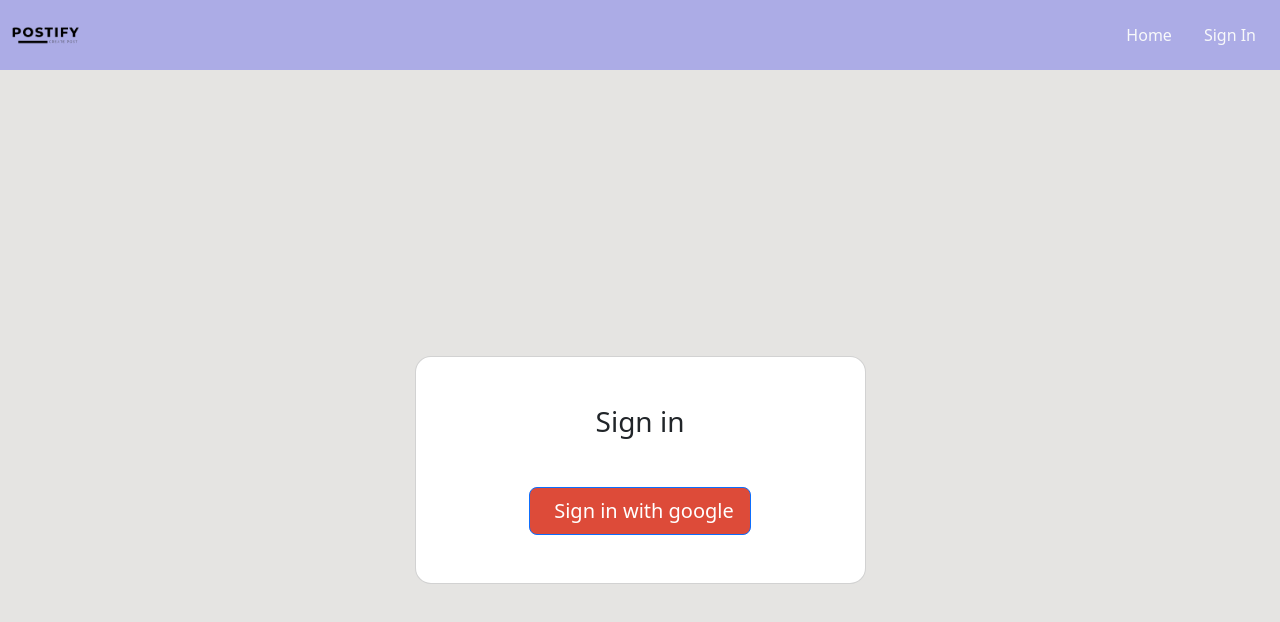
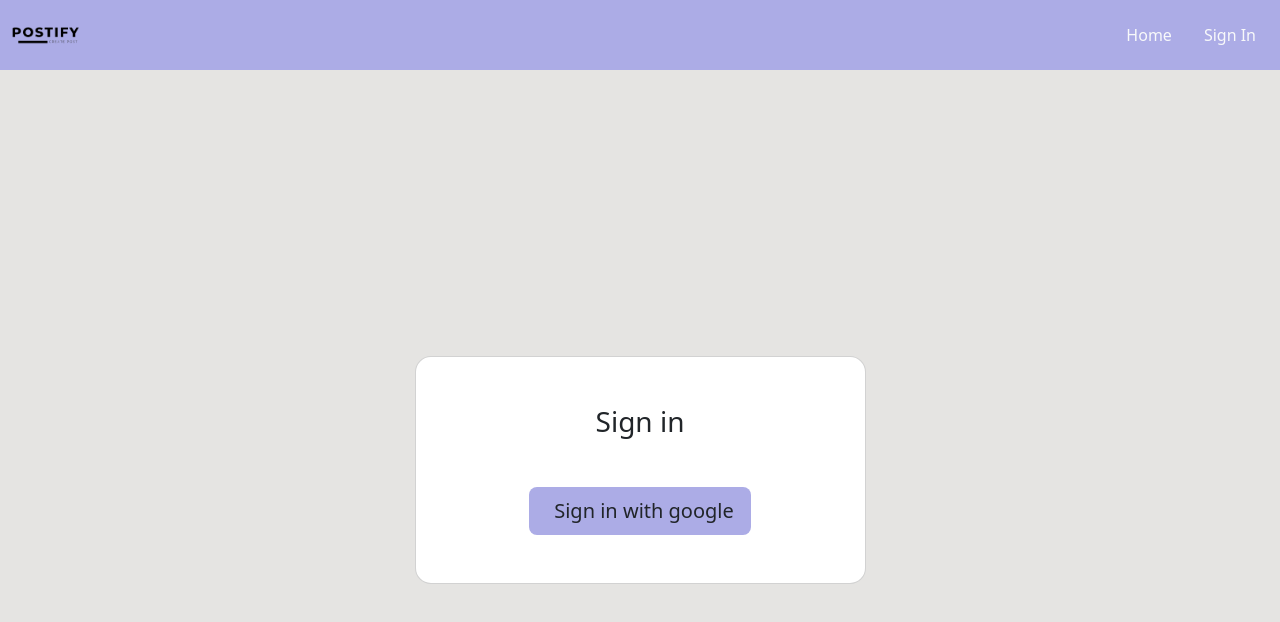
Before and after one commit to Nimisha-Mavar/Social-Media-Site, a React (Vite) app in the folder Social_Media/: page /login in a window 1280 px wide. Shown: the top 622 px of the page. Built offline with nearby package versions, Linux system fonts and the light colour scheme; no server answers.

Commit message:
Change the color of buttons

```diff
--- a/Social_Media/src/componets/CreatePost.tsx
+++ b/Social_Media/src/componets/CreatePost.tsx
@@ -72,7 +72,11 @@ export const CreatePost = () => {
                 <p style={{ color: "red" }}>{errors.description?.message}</p>
               </div>
 
-              <button type="submit" className="btn btn-primary btn-block mb-4">
+              <button
+                type="submit"
+                className="btn btn-block mb-4 float-end"
+                style={{ backgroundColor: "#ACACE6" }}
+              >
                 Publish
               </button>
             </form>
--- a/Social_Media/src/componets/Login.tsx
+++ b/Social_Media/src/componets/Login.tsx
@@ -27,8 +27,8 @@ export const Login = () => {
                 <h3 className="mb-5">Sign in</h3>
 
                 <button
-                  className="btn btn-lg btn-block btn-primary"
-                  style={{ backgroundColor: "#dd4b39" }}
+                  className="btn btn-lg btn-block"
+                  style={{ backgroundColor: "#ACACE6" }}
                   type="submit"
                   onClick={googleSignup}
                 >
--- a/Social_Media/src/componets/User.tsx
+++ b/Social_Media/src/componets/User.tsx
@@ -17,7 +17,11 @@ export const User = () => {
         <div className="card" style={{ width: "18rem" }}>
           <div className="card-body  justify-content-center align-items-center">
             <h5 className="card-title">{user?.displayName}</h5>
-            <button onClick={signUserOut} className="btn btn-primary">
+            <button
+              onClick={signUserOut}
+              className="btn"
+              style={{ backgroundColor: "#ACACE6" }}
+            >
               Sign Out
             </button>
           </div>
```
